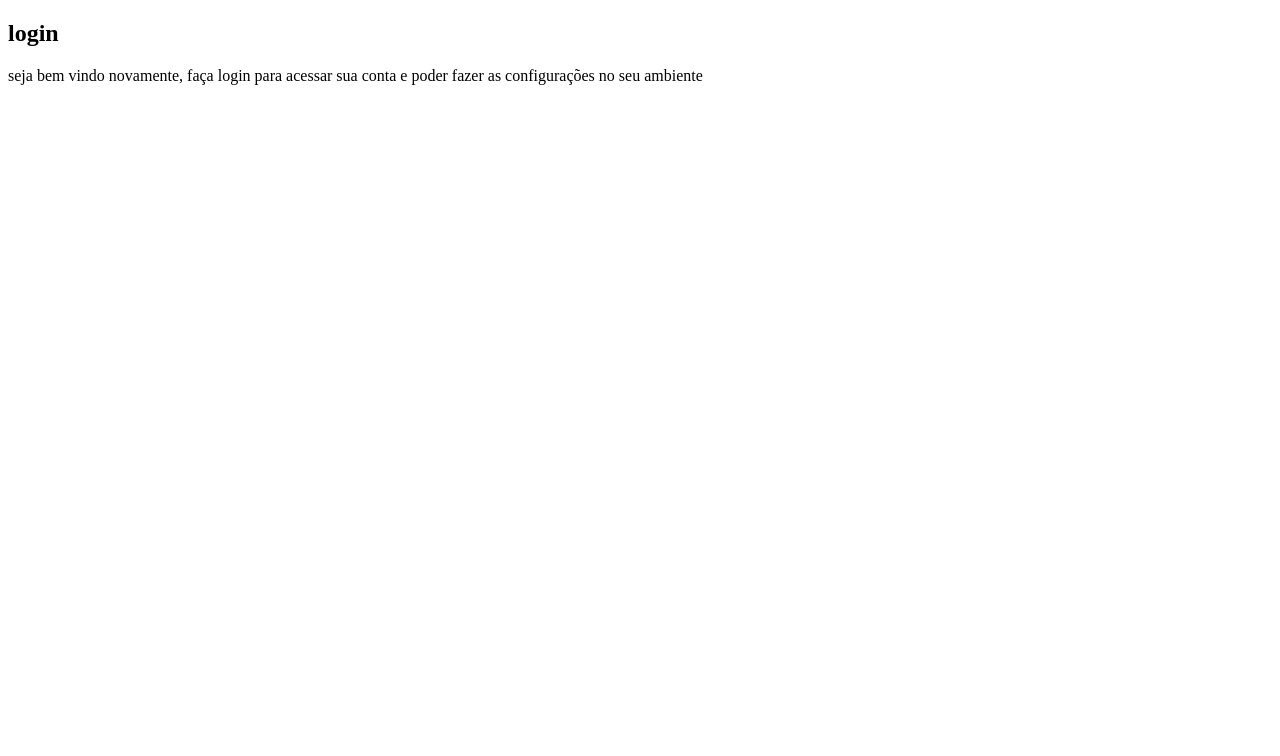
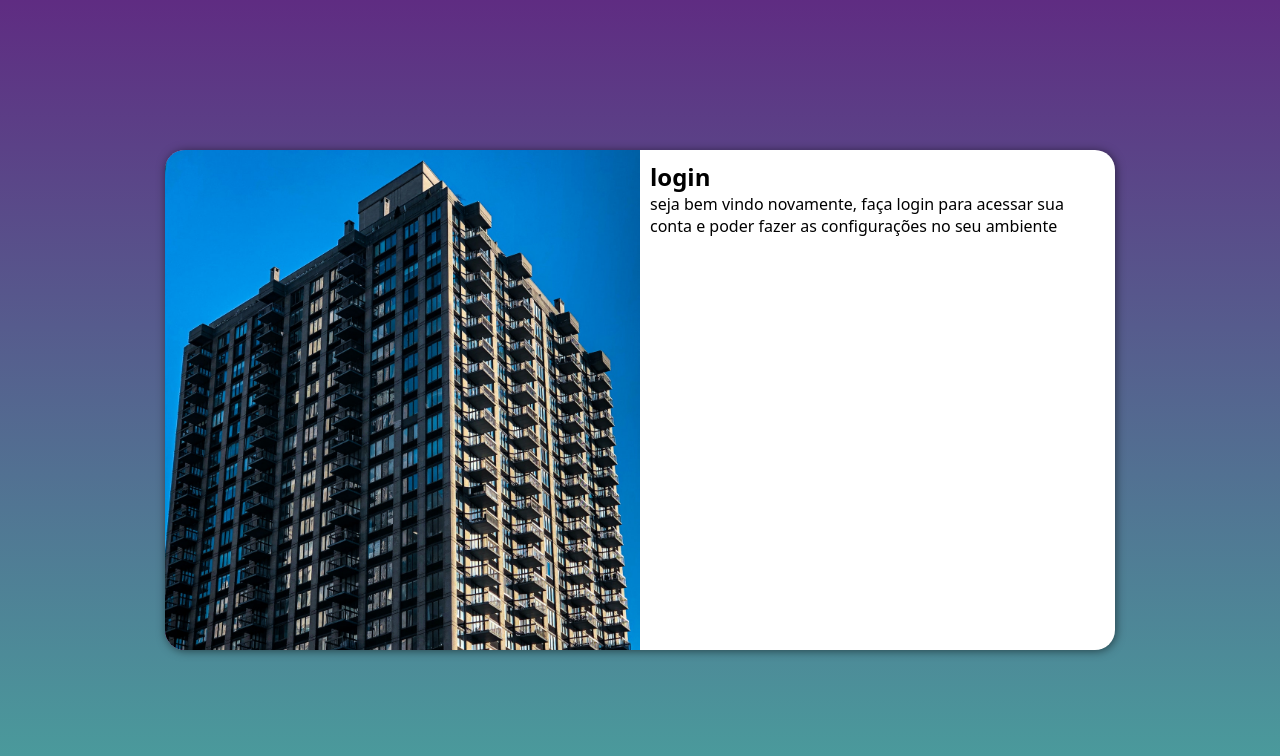
Before and after one commit to Henrique0722/projeto-login, a plain HTML site: page index.html in a window 1280 px wide. Drawn offline with Linux system fonts and the light colour scheme.

Commit message:
media query para outras telas

```diff
--- /dev/null
+++ b/estilos/media-query.css
@@ -0,0 +1,44 @@
+@charset "UTF-8";
+
+@media screen and (min-width: 768px) and (max-width: 992px) {
+       main{
+        background-image: linear-gradient(to top, #49a09d, #5f2c82);
+       }
+
+
+    section#login{
+            width: 90vw;
+        }
+
+        section#login > div#imagem{
+            float: left;
+            width: 30%;
+            height: 100%;
+        }
+
+        section#login > div#formulario{
+            float: right;
+            width: 70%;
+        }
+}
+
+@media screen and (min-width: 992px) {
+    main{
+        background-image: linear-gradient(to top, #49a09d, #5f2c82);
+       }
+    section#login{
+        width: 950px;
+
+    }
+    section#login > div#imagem{
+
+        float: left;
+        width: 50%;
+        height: 100%;
+    }
+    section#login > div#formulario{
+        float: right;
+        width: 50%;
+    }
+
+}
--- a/estilos/style.css
+++ b/estilos/style.css
@@ -5,3 +5,47 @@ paleta:
 VERDE: #49a09d
 lilas: #5f2c82
 */
+
+*{
+    font-family: system-ui, -apple-system, BlinkMacSystemFont, 'Segoe UI', Roboto, Oxygen, Ubuntu, Cantarell, 'Open Sans', 'Helvetica Neue', sans-serif;
+    padding: 0px;
+    margin: 0px;
+    box-sizing: border-box;
+}
+body, html{
+background-color: #5f2c82;
+height: 10vh;
+width: 100vw;
+}
+
+main{
+    position: relative;
+    height: 100vh;
+    width: 100vw;
+    background-image: linear-gradient(to top, #49a09d, #5f2c82);
+}
+
+section#login{
+    position: absolute;
+    top: 50%;
+    left: 50%;
+    transform: translate(-50%, -50%);
+    overflow: hidden;
+    background-color: white;
+    width: 250px;
+    height: 500px;
+    border-radius: 20px;
+    box-shadow: 1px 1px 10px rgba(0, 0, 0, 0.527);
+    transition: width .4s, height .4s;
+    transition-timing-function: ease;
+}
+section#login > div#imagem{
+    display: block;
+    background: #5f2c82 url(../imagens/pexels-marcela-toledo-5610083.jpg);
+    background-size: cover;
+    height: 200px;
+}
+section#login > div#formulario{
+    display: block;
+    padding: 10px;
+}
--- a/index.html
+++ b/index.html
@@ -5,6 +5,7 @@
     <meta http-equiv="X-UA-Compatible" content="IE=edge">
     <meta name="viewport" content="width=device-width, initial-scale=1.0">
     <link rel="stylesheet" href="estilos/style.css">
+    <link rel="stylesheet" href="estilos/media-query.css">
     <title>login</title>
 </head>
 <body>
```
